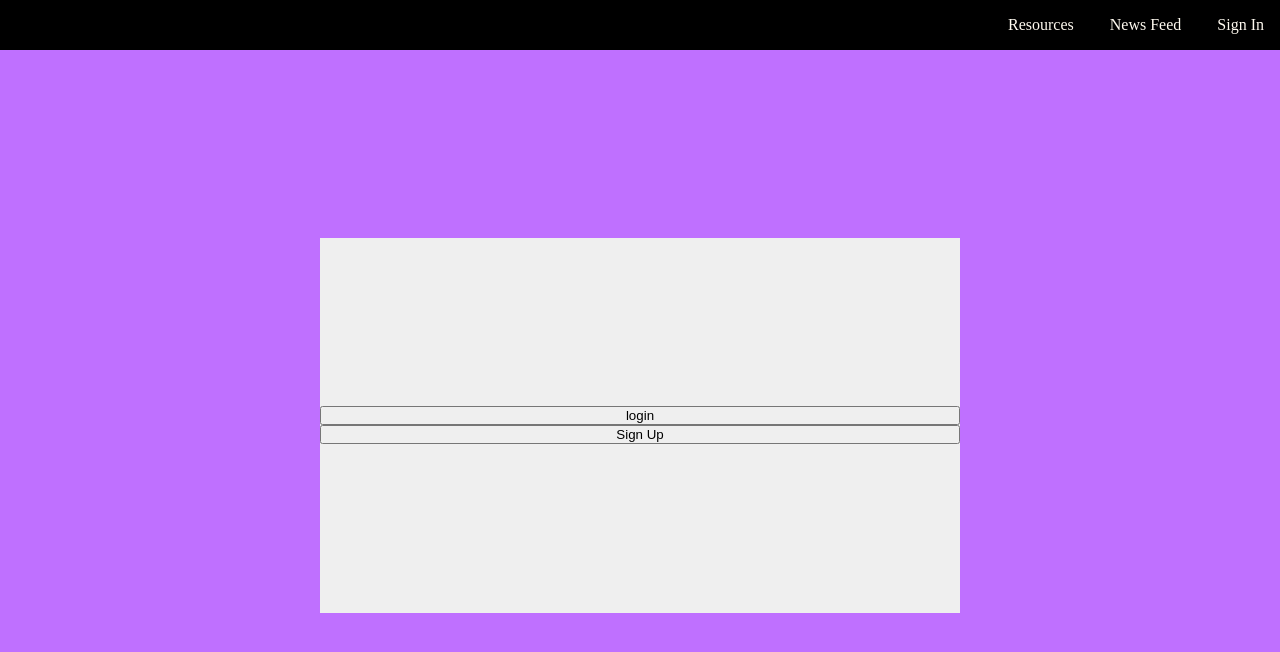
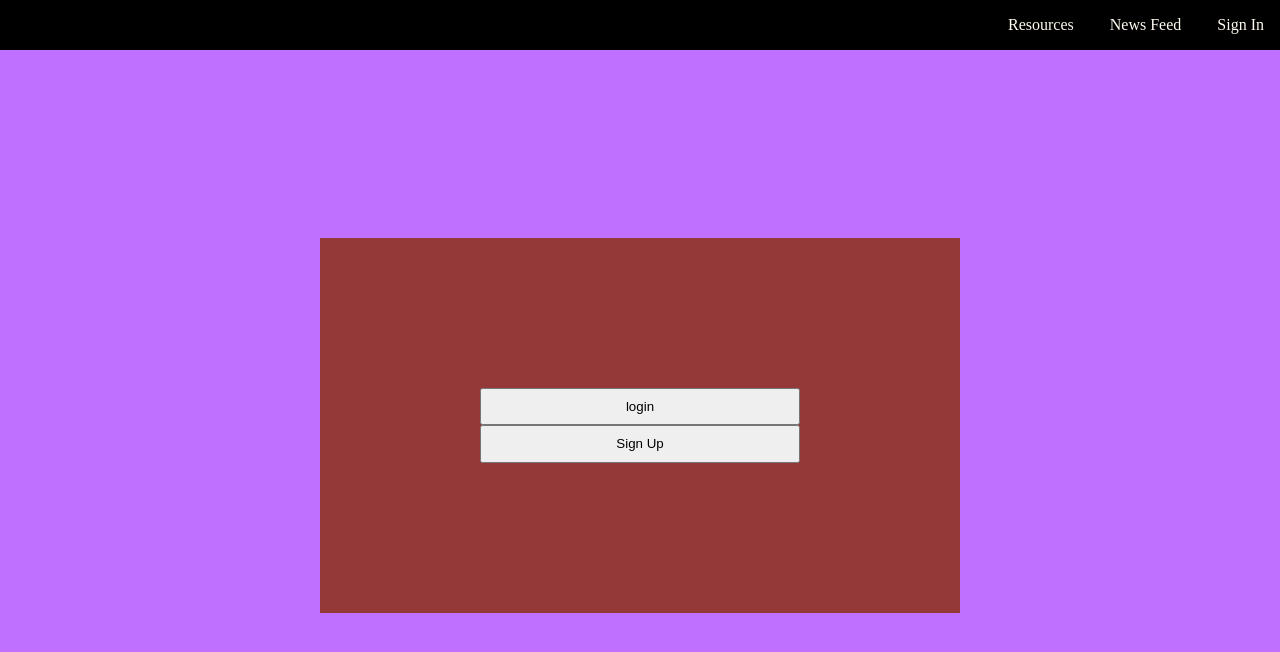
Before and after one commit to MeriemIdris/TheEffectsOfOverFishing, a plain HTML site: page index.html in a window 1280 px wide. Drawn offline with Linux system fonts and the light colour scheme.

Commit message:
add homepage

```diff
--- a/index.html
+++ b/index.html
@@ -15,10 +15,11 @@
         </ul>
     </nav>
     <div class="btn-container">
-        <button>
+
+        <button class="btn">
             login
         </button>
-        <button>
+        <button class="btn">
             Sign Up
         </button>
     </div>
--- a/styles.css
+++ b/styles.css
@@ -48,8 +48,14 @@ nav ul li a:hover {
     flex-direction: column;
     width: 50%;
     height: 50%;
-    background-color: #efefef;
+    background-color: #943838;
     align-self: center;
     justify-content: center;
     justify-self: center;
+    align-items: center;
 }
+.btn{
+    width: 50%;
+    height: 10%;
+
+}
```
